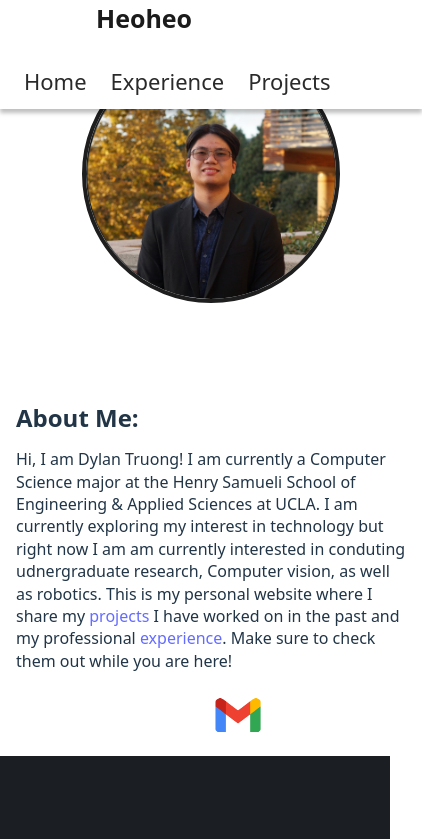
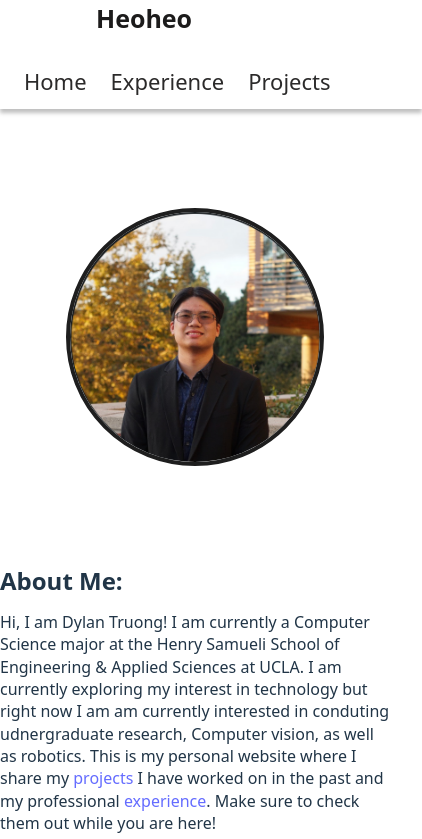
Before and after one commit to He0he0/Heoheo, a React (Vite) app in the folder portfolio/: page /home in a window 390 px wide. Shown: the top 839 px of the page, 422 px wide, since content can reach past the window. Built offline with nearby package versions, Linux system fonts and the light colour scheme.

Commit message:
Adjusted home

```diff
--- a/portfolio/src/Home.css
+++ b/portfolio/src/Home.css
@@ -58,7 +58,6 @@
       flex-direction: column;
       align-items: center;
       gap: 2rem;
-      padding: 0 1rem;
-      padding-top: 75px;
+      padding-top: 25rem;
     }
   }
```
